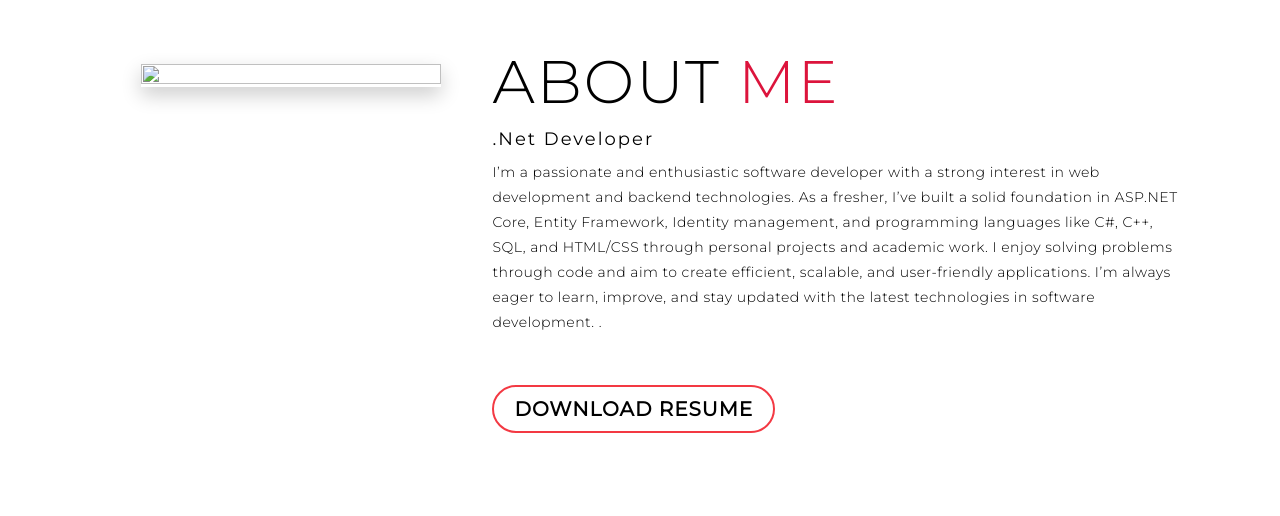
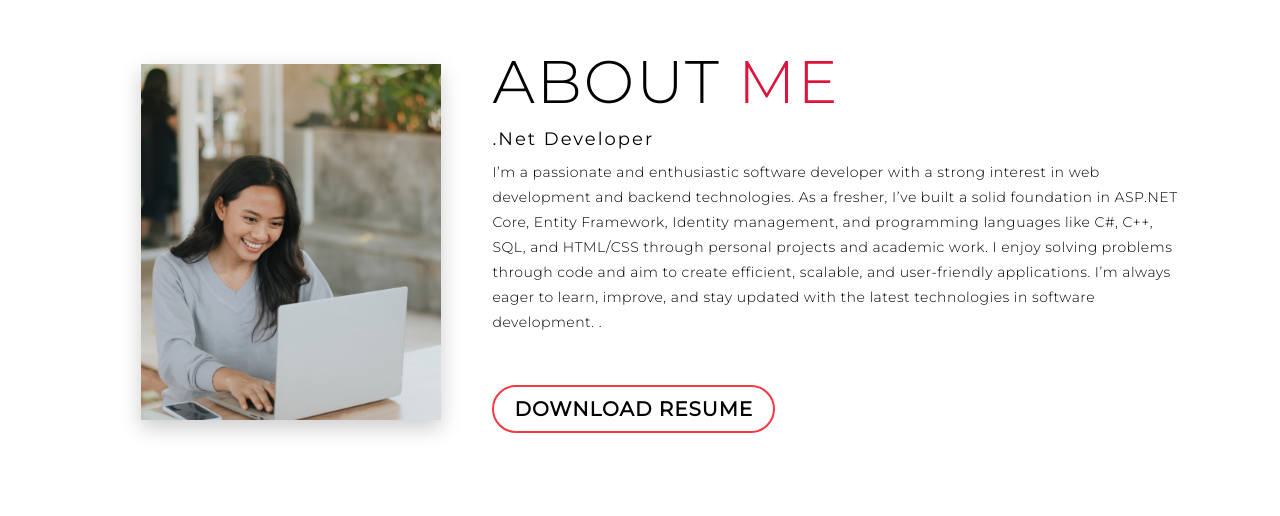
Before and after one commit to BJangra/PORTFOLIO, a plain HTML site: page index.html in a window 1280 px wide. Shown: the part 3996-4512 px from the top of the page. Drawn offline with Linux system fonts and the light colour scheme; a script that the page names is missing.

Commit message:
Update index.html

```diff
--- a/index.html
+++ b/index.html
@@ -151,7 +151,7 @@
     <div class="about container">
       <div class="col-left">
         <div class="about-img">
-          <img src="image/Untitled design.png">
+          <img src="Untitled design.png">
         </div>
       </div>
       <div class="col-right">
```
